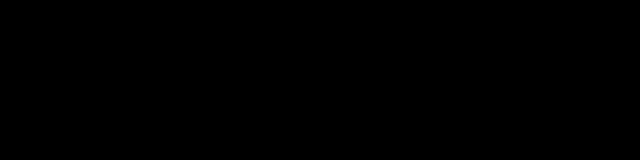
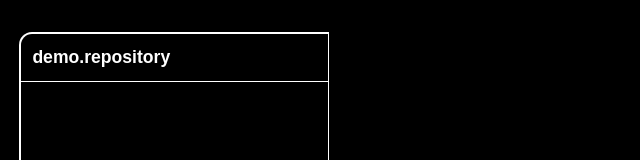
Before and after one commit to demoutrei/self, a plain HTML site: page index.html in a window 1280 px wide. Shown: the top 160 px of the page, without its empty margins (0-640 px from the left). Drawn offline with Linux system fonts and the light colour scheme.

Commit message:
Add server name

```diff
--- a/index.css
+++ b/index.css
@@ -18,6 +18,34 @@
 body {
   background-color: var(--primary);
   margin: 0;
+  overflow: clip;
+}
+
+
+#sidebar {
+  border: solid white;
+  border-top-left-radius: 13px;
+  border-width: 2px 1px 0 2px;
+  display: flex;
+  flex-direction: column;
+  height: calc(100% - 2rem);
+  left: 1.2rem;
+  overflow: clip;
+  position: absolute;
+  top: 2rem;
+  width: 310px;
+
+  > .server {
+    border-bottom: 1px solid white;
+    padding: 0.8em 0.7em;
+
+    > .name {
+      color: white;
+      font-family: sans-serif;
+      font-size: 1.1em;
+      font-weight: 560;
+    }
+  }
 }
 
 
--- a/index.html
+++ b/index.html
@@ -7,6 +7,11 @@
     <title>demoutrei</title>
   </head>
   <body>
+    <header id="sidebar">
+      <div class="server">
+        <span class="name">demo.repository</span>
+      </div>
+    </header>
     <div id="profile-container">
       <div id="main-container">
         <header>
```
